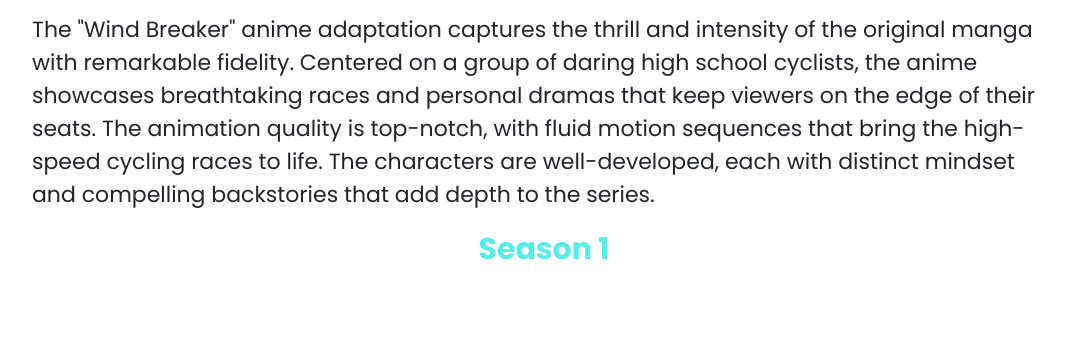
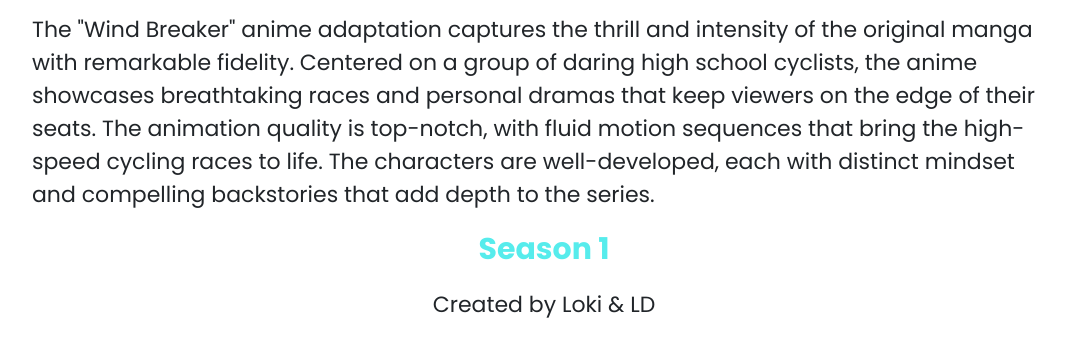
Before and after one commit to thelokesha/otakumens, a plain HTML site: page index.html in a window 1280 px wide. Shown: the part 906-1262 px from the top of the page, without its empty margins (96-1162 px from the left). Drawn offline with nearby package versions, Linux system fonts and the light colour scheme.

Commit message:
Update index.html

```diff
--- a/index.html
+++ b/index.html
@@ -168,7 +168,9 @@
             <a href="https://drive.google.com/file/d/1TT6Aj1OouclD8yunPjrNqKZhv8g1-K7J/view?usp=sharing" target="_blank"><button id="download">download</button></a> -->
 
 
-
+ <div class="footer">
+  <p class="cc">Created by Loki & LD</p>
+ </div>
 <script src="main.js"></script>
 </body>
 </html>
```
